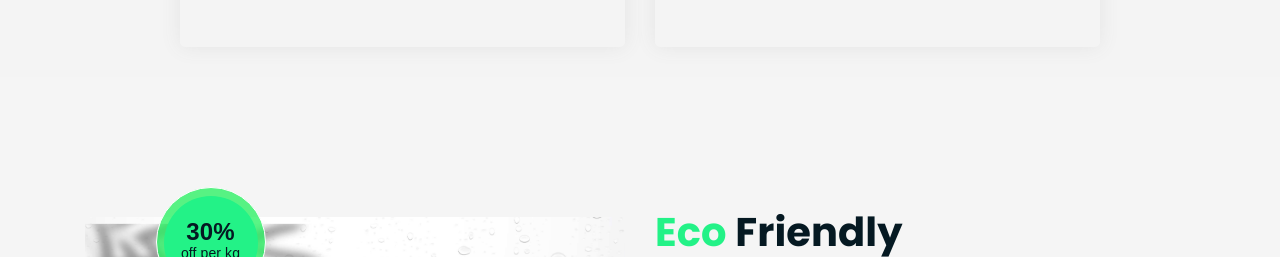
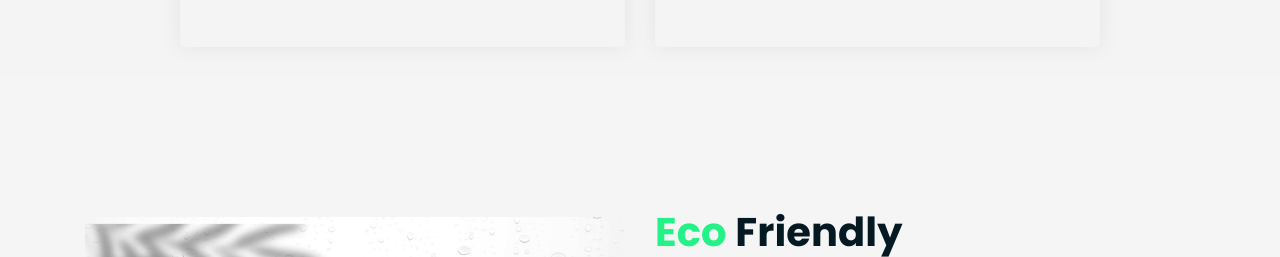
Before and after one commit to slfspaceserver/Ostraci-Innovations, a plain HTML site: page index.html in a window 1280 px wide. Shown: the part 3683-3940 px from the top of the page. Drawn offline with nearby package versions, Linux system fonts and the light colour scheme.

Commit message:
Update index.html

```diff
--- a/index.html
+++ b/index.html
@@ -348,20 +348,14 @@
 	</div>
 	<!-- end product section -->
 
-	<!-- cart banner section -->
+<!-- cart banner section -->
 	<section class="cart-banner pt-100 pb-100">
     	<div class="container">
         	<div class="row clearfix">
             	<!--Image Column-->
             	<div class="image-column col-lg-6">
                 	<div class="image">
-                    	<div class="price-box">
-                        	<div class="inner-price">
-                                <span class="price">
-                                    <strong>30%</strong> <br> off per kg
-                                </span>
-                            </div>
-                        </div>
+
                     	<img src="assets/img/eco.jpg" alt="">
                     </div>
                 </div>
```
